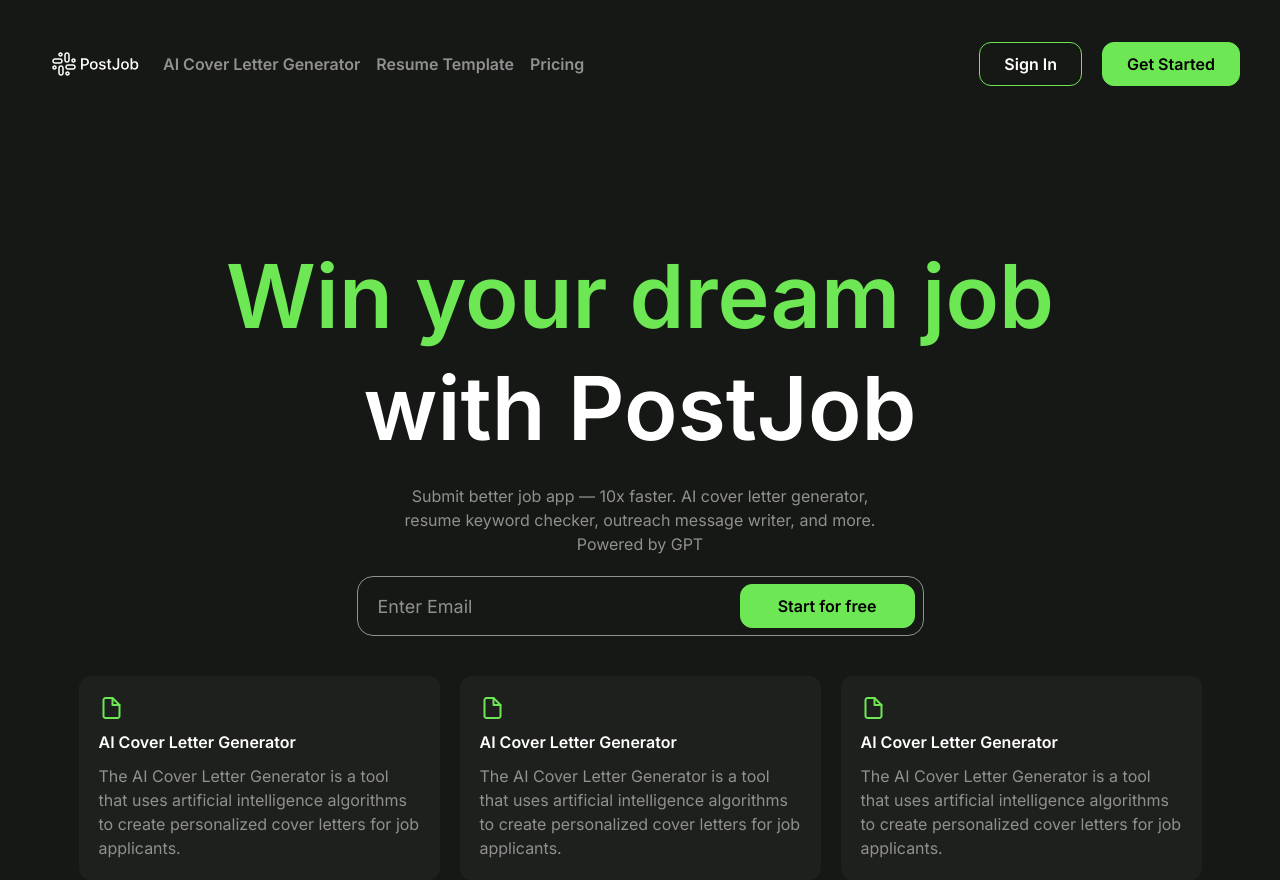
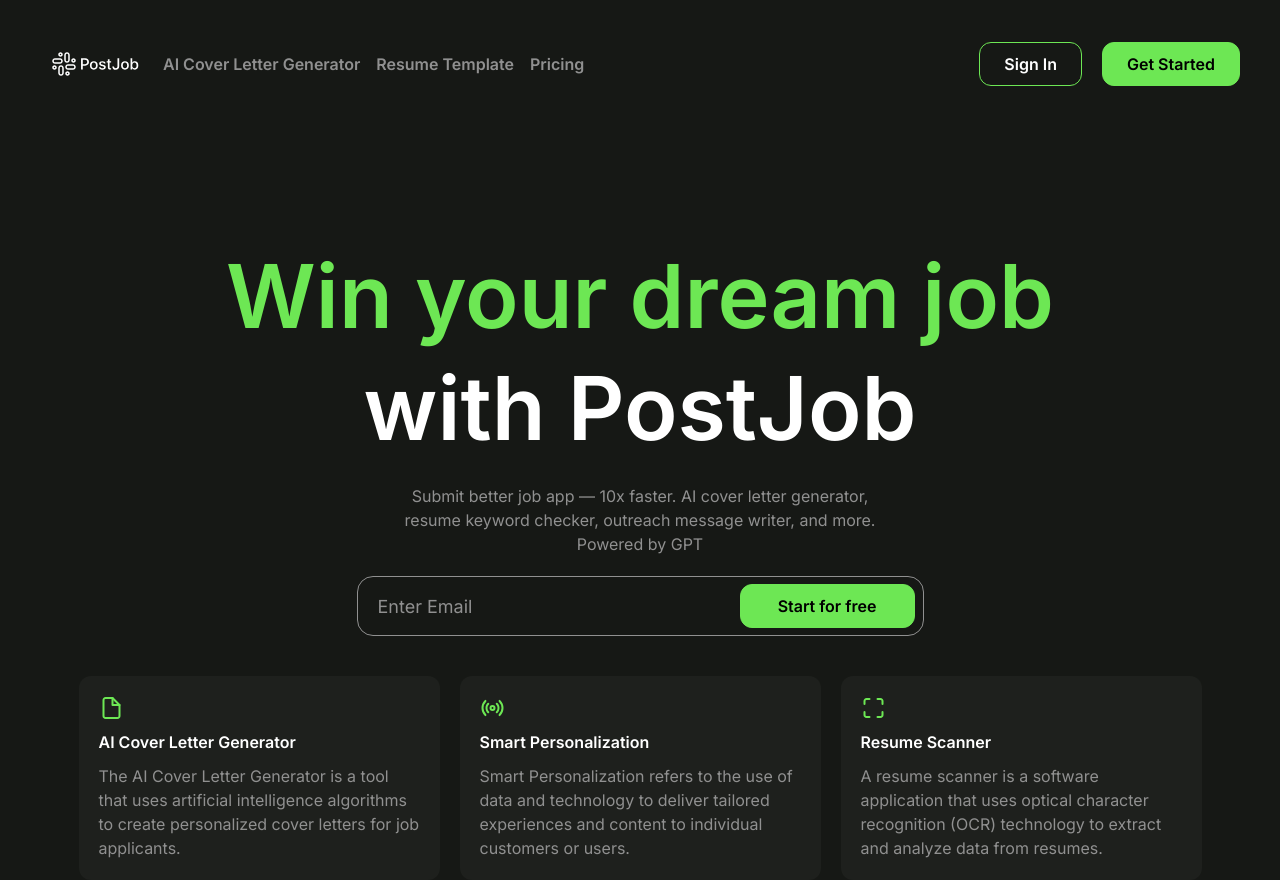
Before and after one commit to Feranmiola/postjob, a Next.js app: page / in a window 1280 px wide. Built offline with nearby package versions, Linux system fonts and the light colour scheme.

Commit message:
Update Hero component to replace AI Cover Letter Generator with Smart Personalization and add Resume Scanner section for enhanced user experience and clarity.

```diff
--- a/src/components/Hero.tsx
+++ b/src/components/Hero.tsx
@@ -1,5 +1,7 @@
 import React from "react";
 import DocumentIcon from "./Icons/DocumentIcon";
+import NetworkIcon from "./Icons/NetworkIcon";
+import ScannerIcon from "./Icons/ScannerIcon";
 
 const Hero = () => {
   return (
@@ -40,25 +42,23 @@
           </p>
         </div>
         <div className="w-[361px] h-[204px] rounded-[12px] bg-[#1E201D] p-5 flex flex-col justify-between">
-          <DocumentIcon />
+          <NetworkIcon />
           <p className="text-white text-base font-semibold">
-            AI Cover Letter Generator
+            Smart Personalization
           </p>
           <p className="text-base text-gray">
-            The AI Cover Letter Generator is a tool that uses artificial
-            intelligence algorithms to create personalized cover letters for job
-            applicants.
+            Smart Personalization refers to the use of data and technology to
+            deliver tailored experiences and content to individual customers or
+            users.
           </p>
         </div>
         <div className="w-[361px] h-[204px] rounded-[12px] bg-[#1E201D] p-5 flex flex-col justify-between">
-          <DocumentIcon />
-          <p className="text-white text-base font-semibold">
-            AI Cover Letter Generator
-          </p>
+          <ScannerIcon />
+          <p className="text-white text-base font-semibold">Resume Scanner</p>
           <p className="text-base text-gray">
-            The AI Cover Letter Generator is a tool that uses artificial
-            intelligence algorithms to create personalized cover letters for job
-            applicants.
+            A resume scanner is a software application that uses optical
+            character recognition (OCR) technology to extract and analyze data
+            from resumes.
           </p>
         </div>
       </div>
--- /dev/null
+++ b/src/components/Icons/NetworkIcon.tsx
@@ -0,0 +1,30 @@
+import React from "react";
+
+const NetworkIcon = () => {
+  return (
+    <svg
+      width="25"
+      height="24"
+      viewBox="0 0 25 24"
+      fill="none"
+      xmlns="http://www.w3.org/2000/svg"
+    >
+      <path
+        d="M12.5 14C13.6046 14 14.5 13.1046 14.5 12C14.5 10.8954 13.6046 10 12.5 10C11.3954 10 10.5 10.8954 10.5 12C10.5 13.1046 11.3954 14 12.5 14Z"
+        stroke="#6DE754"
+        stroke-width="2"
+        stroke-linecap="round"
+        stroke-linejoin="round"
+      />
+      <path
+        d="M16.74 7.75999C17.2979 8.31723 17.7404 8.97896 18.0424 9.70735C18.3443 10.4357 18.4997 11.2165 18.4997 12.005C18.4997 12.7935 18.3443 13.5742 18.0424 14.3026C17.7404 15.031 17.2979 15.6928 16.74 16.25M8.26 16.24C7.70214 15.6828 7.25959 15.021 6.95764 14.2926C6.6557 13.5642 6.50028 12.7835 6.50028 11.995C6.50028 11.2065 6.6557 10.4257 6.95764 9.69735C7.25959 8.96896 7.70214 8.30723 8.26 7.74999M19.57 4.92999C21.4447 6.80527 22.4979 9.34835 22.4979 12C22.4979 14.6516 21.4447 17.1947 19.57 19.07M5.43 19.07C3.55529 17.1947 2.50214 14.6516 2.50214 12C2.50214 9.34835 3.55529 6.80527 5.43 4.92999"
+        stroke="#6DE754"
+        stroke-width="2"
+        stroke-linecap="round"
+        stroke-linejoin="round"
+      />
+    </svg>
+  );
+};
+
+export default NetworkIcon;
--- /dev/null
+++ b/src/components/Icons/ScannerIcon.tsx
@@ -0,0 +1,23 @@
+import React from "react";
+
+const ScannerIcon = () => {
+  return (
+    <svg
+      width="25"
+      height="24"
+      viewBox="0 0 25 24"
+      fill="none"
+      xmlns="http://www.w3.org/2000/svg"
+    >
+      <path
+        d="M8.5 3H5.5C4.96957 3 4.46086 3.21071 4.08579 3.58579C3.71071 3.96086 3.5 4.46957 3.5 5V8M21.5 8V5C21.5 4.46957 21.2893 3.96086 20.9142 3.58579C20.5391 3.21071 20.0304 3 19.5 3H16.5M16.5 21H19.5C20.0304 21 20.5391 20.7893 20.9142 20.4142C21.2893 20.0391 21.5 19.5304 21.5 19V16M3.5 16V19C3.5 19.5304 3.71071 20.0391 4.08579 20.4142C4.46086 20.7893 4.96957 21 5.5 21H8.5"
+        stroke="#6DE754"
+        stroke-width="2"
+        stroke-linecap="round"
+        stroke-linejoin="round"
+      />
+    </svg>
+  );
+};
+
+export default ScannerIcon;
```
